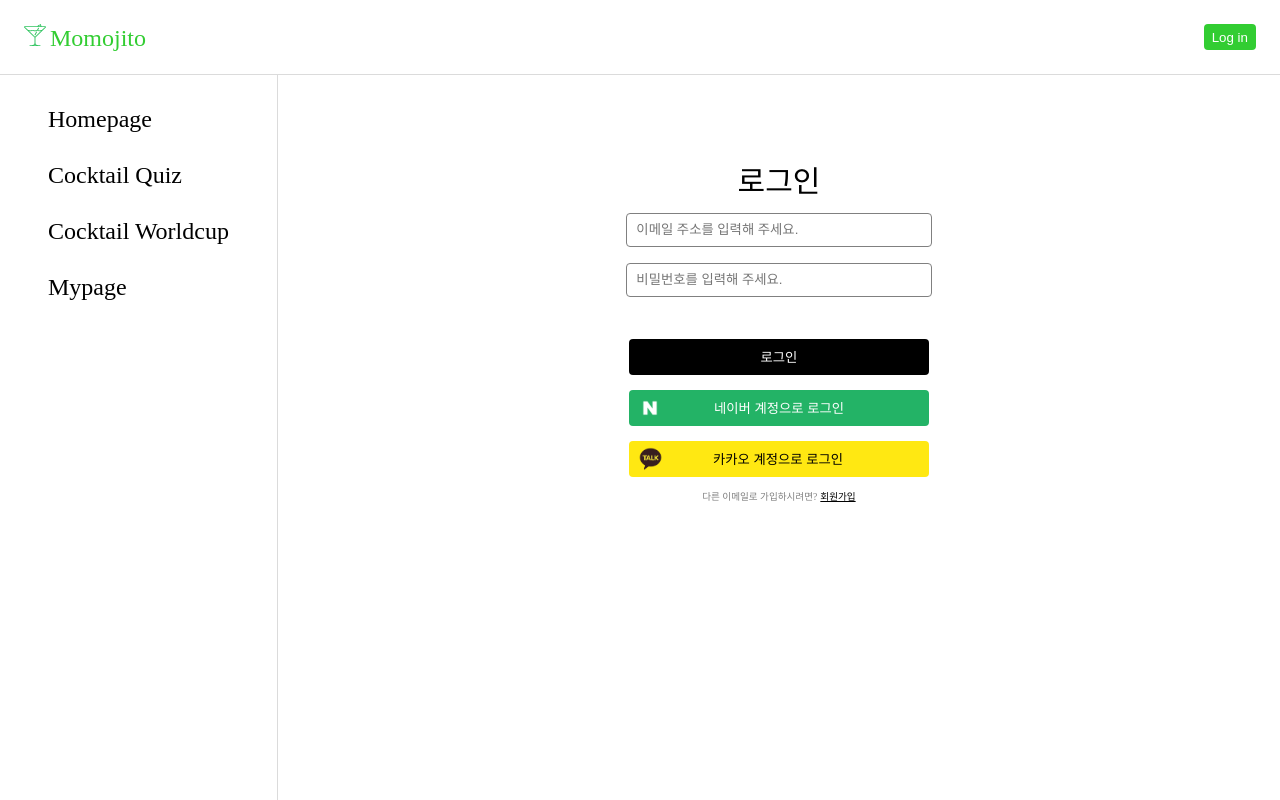
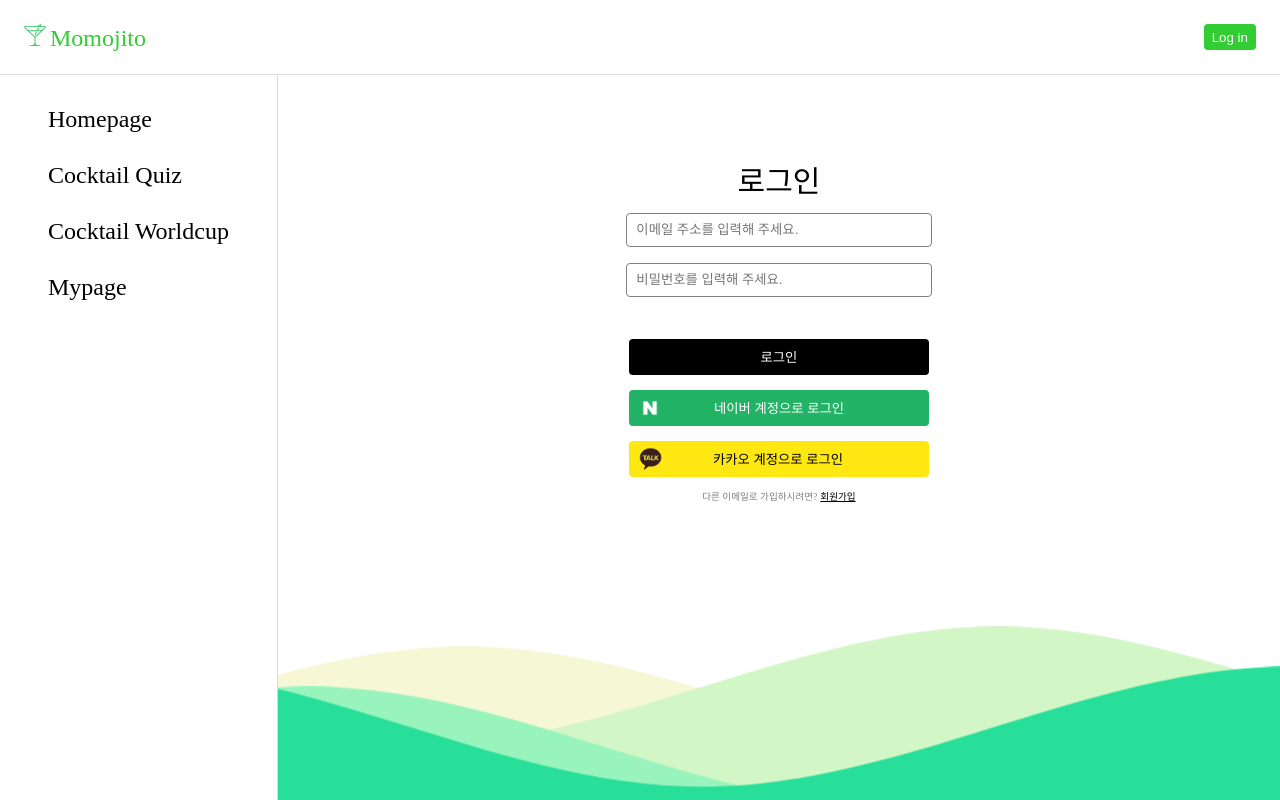
Before and after one commit to codestates/momojito_Client, a Next.js app: page /signin in a window 1280 px wide. Built offline with nearby package versions, Linux system fonts and the light colour scheme; no server answers.

Commit message:
Fix wave position

```diff
--- a/components/PageUtils.js
+++ b/components/PageUtils.js
@@ -44,8 +44,6 @@ export default function PageUtils({ children, page }) {
         <Sidebar></Sidebar>
         <Body page={page}>{children}</Body>
       </Divider>
-      {page === "signin" ? <WaveBackground></WaveBackground> : <></>}
-      {page === "signup" ? <WaveBackground></WaveBackground> : <></>}
       <Footer></Footer>
     </Root>
   );
--- a/components/WaveBackground.js
+++ b/components/WaveBackground.js
@@ -1,6 +1,8 @@
 import styled from "styled-components";
 
 const WaveStyle = styled.svg`
+  position: absolute;
+  bottom: 0;
   .editorial {
     display: block;
     width: 100%;
@@ -12,6 +14,9 @@ const WaveStyle = styled.svg`
     position: absolute;
     left: 0px;
     float: left;
+  }
+  @media (max-height: 600px) {
+    display: none;
   }
 
   .parallax1 > use {
--- a/pages/signin.js
+++ b/pages/signin.js
@@ -228,6 +228,7 @@ export default function Login() {
             <h2 onClick={redirection}>회원가입</h2>
           </Bottom>
         </Inner>
+        <WaveBackground></WaveBackground>
       </Outer>
     </PageUtils>
   );
--- a/pages/signup.js
+++ b/pages/signup.js
@@ -8,6 +8,7 @@ import HoverButton from "../components/HoverButton";
 import DefaultButton from "../components/DefaultButton";
 import NaverButton from "../components/NaverButton";
 import KakaoButton from "../components/KakaoButton";
+import WaveBackground from "../components/WaveBackground";
 
 const SignUpText = styled.div`
   text-align: center;
@@ -276,6 +277,7 @@ export default function SignUp() {
             회원가입
           </DefaultButton>
         </Inner>
+        <WaveBackground></WaveBackground>
       </Outer>
     </PageUtils>
   );
```
